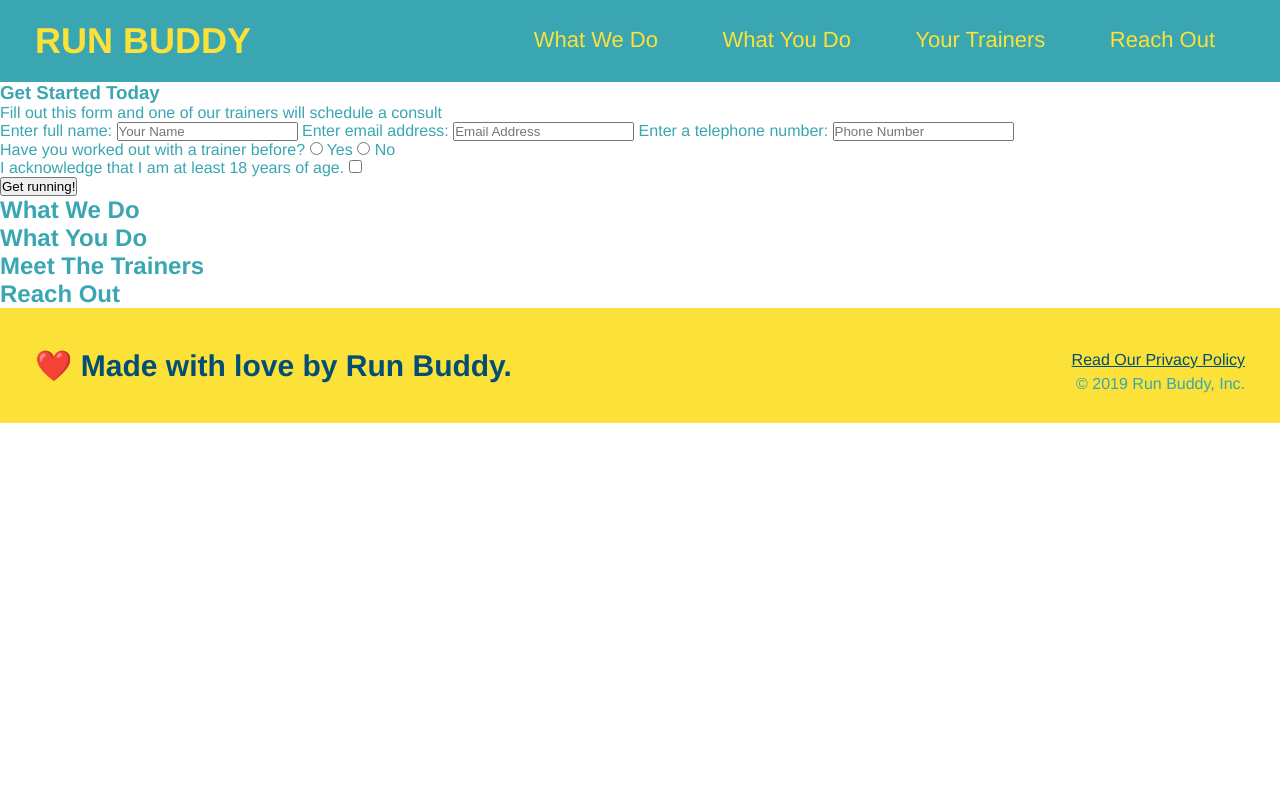
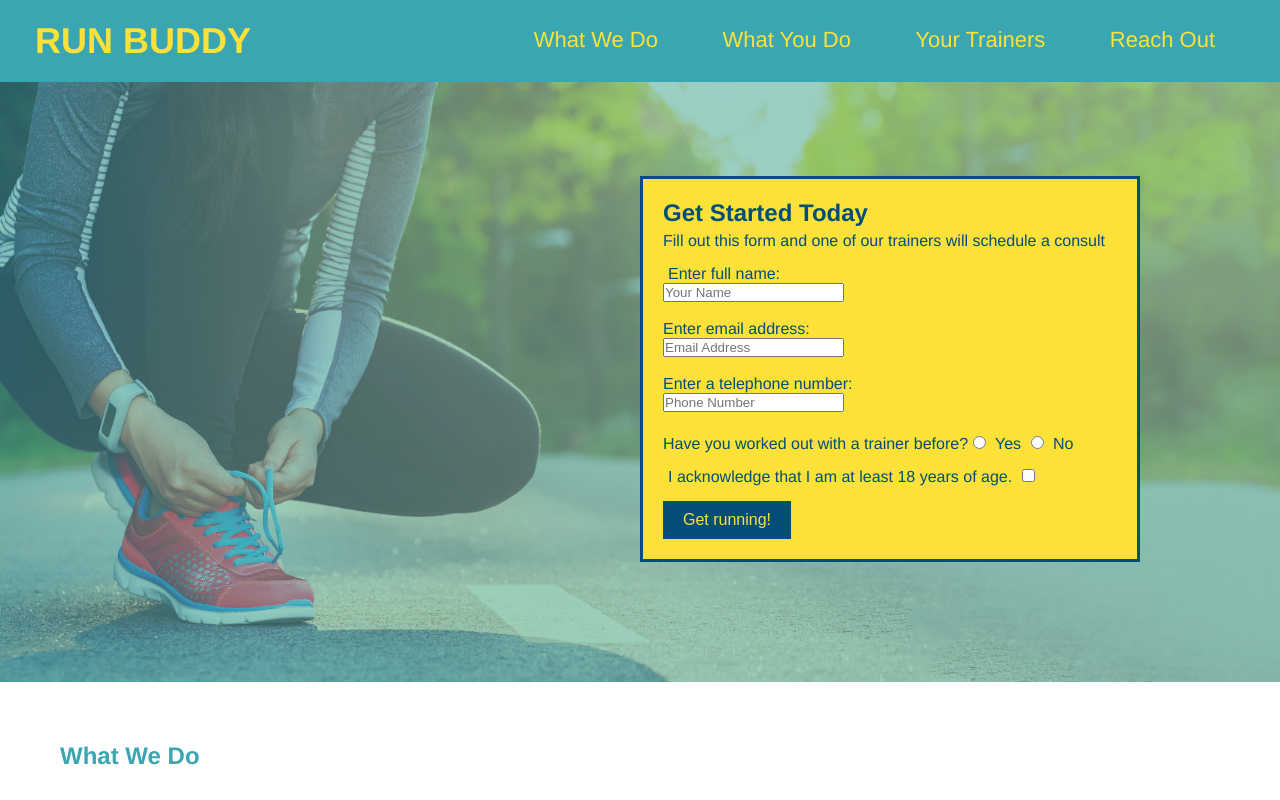
Before and after one commit to mavila6/run-buddy, a plain HTML site: page index.html in a window 1280 px wide. Shown: the top 800 px of the page. Drawn offline with Linux system fonts and the light colour scheme.

Commit message:
added css styles to hero section

```diff
--- a/assets/css/style.css
+++ b/assets/css/style.css
@@ -54,3 +54,49 @@ header a {
   footer a {
     color: #024e76;
   }
+  section {
+    padding: 60px;
+  }
+  .hero {
+    background-image: url("../images/hero-bg.jpg");
+    height: 600px;
+    background-size: cover;
+    background-position: center;
+    position: relative;
+  }
+  .hero-form {
+    background-color: #fce138;
+    padding: 20px;
+    width: 500px;
+    color: #024e76;
+    border: solid 3px #024e76;
+    position: absolute;
+    bottom: 120px;
+    right: 140px;
+  }
+  .hero-form h3 {
+    font-size: 24px;
+    margin: 0;
+  }
+  .hero-form p {
+    margin: 5px 0 15px 0;
+  }
+  .form-input {
+    border: 1px solid #024e76;
+    display: block;
+    padding: 7px 15px;
+    font-size: 16px;
+    color: #024e76;
+    width: 100%;
+    margin-bottom: 15px;
+  }
+  .hero-form label {
+    margin: 0 5px;
+  }
+  .hero-form button {
+    color: #fce138;
+    background-color: #024e76;
+    border: none;
+    padding: 10px 20px;
+    font-size: 16px;
+  }
--- a/index.html
+++ b/index.html
@@ -33,19 +33,21 @@
         </header>
 
         <!--hero/jumbotron-->
-        <section>
-            <div>
+        <section class="hero">
+            <div class="hero-form">
                 <h3>Get Started Today</h3>
                 <p>Fill out this form and one of our trainers will schedule a consult</p>
-            <form>
-                <label for="name">Enter full name:</label>
+            <form-input>
+                <label for="name">Enter full name:</label><br/>
                 <input type="text" placeholder="Your Name" name="name" id="name" />
-                <label for="email">Enter email address:</label>
+                <br/>
+                <label for="email"><br/>Enter email address:</label><br/>
                 <input type="email" placeholder="Email Address" name="email" id="email" />
-                <label for="phone">Enter a telephone number:</label>
+                <br/>
+                <label for="phone"><br/>Enter a telephone number:</label><br/>
                 <input type="tel" placeholder="Phone Number" name="phone" id="phone" />
                 <p>
-                    Have you worked out with a trainer before?
+                   <br/> Have you worked out with a trainer before?
                     <input type="radio" name="trainer-confirm" id="trainer-yes" />
                     <label for="trainer-yes">Yes</label>
                     <input type="radio" name="trainer-confirm" id="trainer-no" />
@@ -60,7 +62,7 @@
                 <button type="submit">
                     Get running!
                 </button>
-            </form>
+            </form-input>
             </div>
         </section>
 
```
Also changed, not shown: assets/images/hero-bg.jpg (added).
